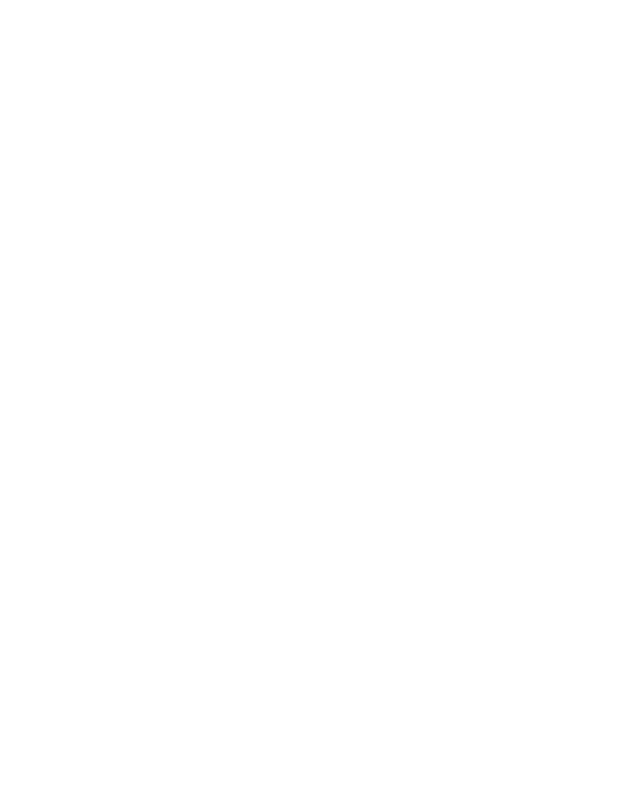
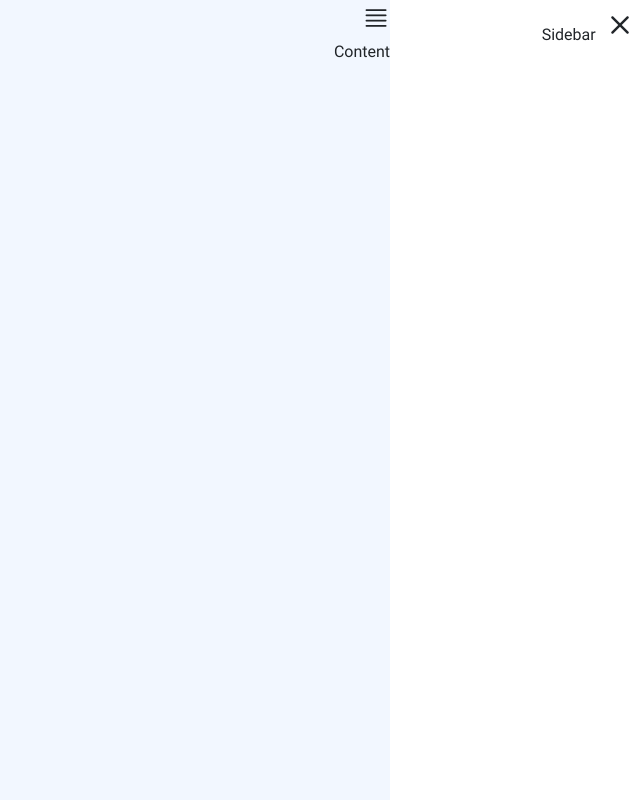
Before and after one commit to MahdiAtlas2004/Bootstrap-Fourth-Project, a plain HTML site: page index.html in a window 1280 px wide. Shown: the whole page, without its empty margins (640-1280 px from the left). Drawn offline with nearby package versions, Linux system fonts and the light colour scheme.

Commit message:
Basic layout created.

```diff
--- a/css/main.css
+++ b/css/main.css
@@ -12,3 +12,37 @@
 body {
   font-family: "Vazir" !important;
 }
+
+/* Sidebar */
+.sidebar{
+  width: 250px;
+  height: 100vh;
+  position: fixed;
+  background-color: white;
+  transition: all 0.5s ease-out;
+}
+
+.sidebar.inactive {
+  margin-right: -250px;
+}
+
+/* Main */
+.main {
+  background-color: #f2f7ff;
+  height: 100vh;
+  transition: all 0.5s ease-out;
+}
+
+.main.active {
+  margin-right: 0px;
+}
+
+@media (min-width: 992px) {
+  .main {
+    margin-right: 250px;
+  }
+}
+
+[x-cloak] {
+  display: none !important;
+}
--- a/index.html
+++ b/index.html
@@ -8,18 +8,45 @@
     <link rel="stylesheet" href="https://cdn.jsdelivr.net/npm/bootstrap@5.0.2/dist/css/bootstrap.rtl.min.css"
         integrity="sha384-gXt9imSW0VcJVHezoNQsP+TNrjYXoGcrqBZJpry9zJt8PCQjobwmhMGaDHTASo9N" crossorigin="anonymous">
     <link rel="stylesheet" href="https://cdn.jsdelivr.net/npm/bootstrap-icons@1.11.3/font/bootstrap-icons.min.css">
+    <link rel="stylesheet" href="./css/main.css">
     <title>webprog.io</title>
 </head>
 
 <body>
 
-
+    <section x-data="toggleSidebar">
+        <section class="sidebar" x-cloak :class="open || 'inactive'">
+            <i class="bi bi-x fs-1" @click="toggle"></i>
+            Sidebar
+        </section>
+        <section class="main" :class="open || 'active'">
+            <header>
+                <i @click="toggle" class="bi bi-justify fs-3"></i>
+            </header>
+            <div class="content">
+                Content
+            </div>
+        </section>
+    </section>
 
 
 
     <script src="https://cdn.jsdelivr.net/npm/bootstrap@5.0.2/dist/js/bootstrap.bundle.min.js"
         integrity="sha384-MrcW6ZMFYlzcLA8Nl+NtUVF0sA7MsXsP1UyJoMp4YLEuNSfAP+JcXn/tWtIaxVXM"
         crossorigin="anonymous"></script>
+    <script defer src="https://cdn.jsdelivr.net/npm/alpinejs@3.13.3/dist/cdn.min.js"></script>
+
+    <script>
+        document.addEventListener('alpine:init', () => {
+            Alpine.data('toggleSidebar', () => ({
+                open: window.innerWidth <= 992 ? false : true,
+
+                toggle() {
+                    this.open = !this.open
+                }
+            }))
+        })
+    </script>
 </body>
 
 </html>
```
Lines whose indentation alone changed are shown as unchanged.
